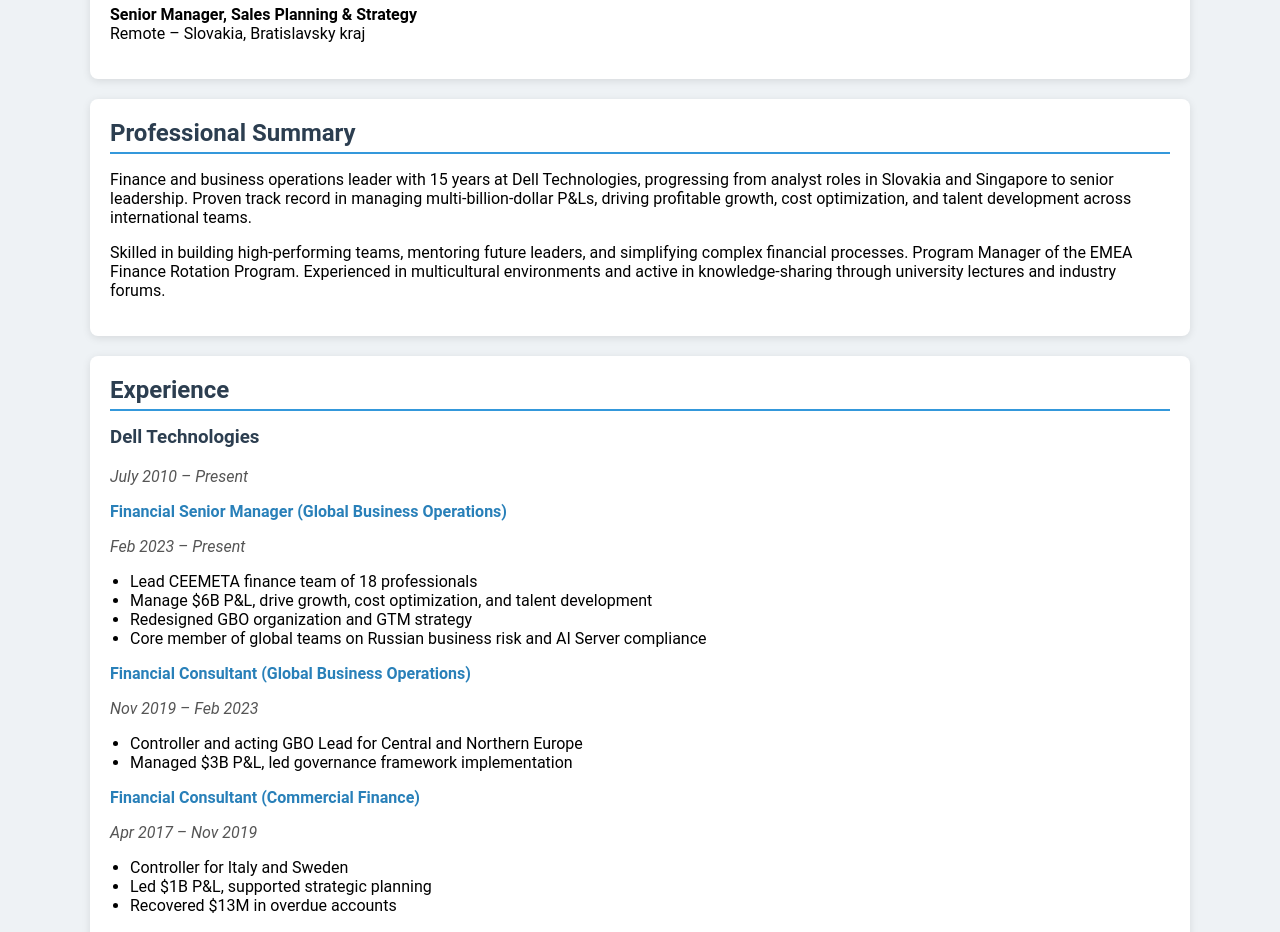
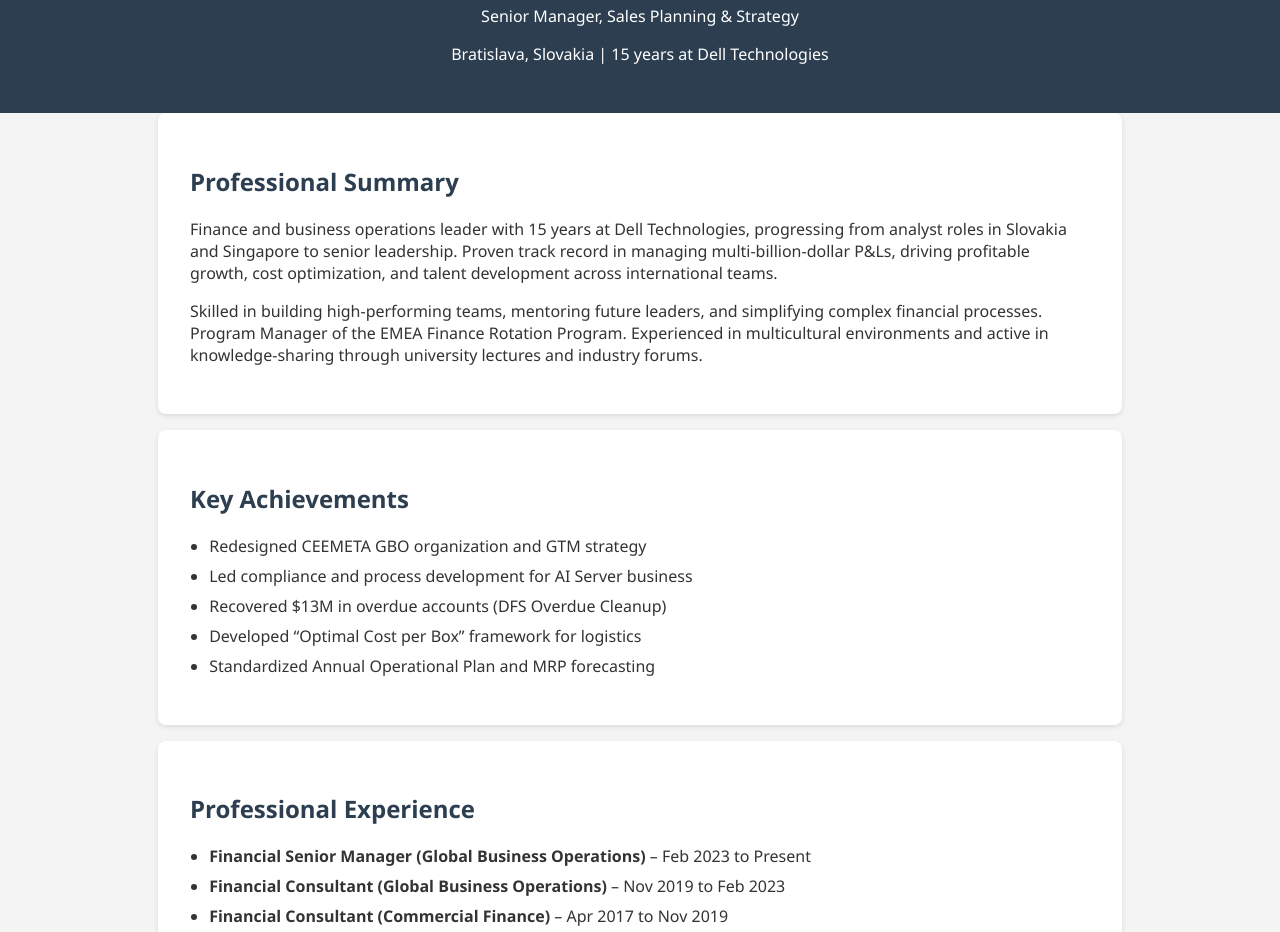
Before and after one commit to martindubek11/Interactive-CV, a plain HTML site: page index.html in a window 1280 px wide. Shown: the part 113-1045 px from the top of the page. Drawn offline with Linux system fonts and the light colour scheme.

Commit message:
Update index.html

```diff
--- a/index.html
+++ b/index.html
@@ -4,127 +4,122 @@
   <meta charset="UTF-8" />
   <meta name="viewport" content="width=device-width, initial-scale=1.0" />
   <title>Martin Dubek - CV</title>
-  https://fonts.googleapis.com/css2?family=Roboto:wght@400;700&display=swap
   <style>
     body {
-      font-family: 'Roboto', sans-serif;
-      background-color: #eef2f5;
+      font-family: 'Segoe UI', sans-serif;
       margin: 0;
-      padding: 20px;
+      padding: 0;
+      background-color: #f4f4f4;
+      color: #333;
     }
-    .container {
-      max-width: 1100px;
+    header {
+      background-color: #2c3e50;
+      color: white;
+      padding: 2rem;
+      text-align: center;
+    }
+    section {
+      padding: 2rem;
+      max-width: 900px;
       margin: auto;
+      background-color: white;
+      margin-bottom: 1rem;
+      border-radius: 8px;
+      box-shadow: 0 2px 5px rgba(0,0,0,0.1);
     }
-    .card {
-      background: #fff;
-      border-radius: 8px;
-      box-shadow: 0 2px 8px rgba(0,0,0,0.1);
-      padding: 20px;
-      margin-bottom: 20px;
-    }
-    h1, h2, h3 {
+    h2 {
       color: #2c3e50;
-      margin-top: 0;
-    }
-    .section-title {
-      border-bottom: 2px solid #3498db;
-      padding-bottom: 5px;
-      margin-bottom: 15px;
     }
     ul {
-      padding-left: 20px;
+      padding-left: 1.2rem;
     }
-    .job-title {
-      font-weight: bold;
-      color: #2980b9;
-    }
-    .date {
-      font-style: italic;
-      color: #555;
+    li {
+      margin-bottom: 0.5rem;
     }
   </style>
 </head>
 <body>
-  <div class="container">
-    <div class="card">
+  <header>
     <h1>Martin Dubek</h1>
-      <p><strong>Senior Manager, Sales Planning & Strategy</strong><br>Remote – Slovakia, Bratislavsky kraj</p>
-    </div>
+    <p>Senior Manager, Sales Planning & Strategy</p>
+    <p>Bratislava, Slovakia | 15 years at Dell Technologies</p>
+  </header>
 
-    <div class="card">
-      <h2 class="section-title">Professional Summary</h2>
+  <section>
+    <h2>Professional Summary</h2>
     <p>Finance and business operations leader with 15 years at Dell Technologies, progressing from analyst roles in Slovakia and Singapore to senior leadership. Proven track record in managing multi-billion-dollar P&Ls, driving profitable growth, cost optimization, and talent development across international teams.</p>
     <p>Skilled in building high-performing teams, mentoring future leaders, and simplifying complex financial processes. Program Manager of the EMEA Finance Rotation Program. Experienced in multicultural environments and active in knowledge-sharing through university lectures and industry forums.</p>
-    </div>
+  </section>
 
-    <div class="card">
-      <h2 class="section-title">Experience</h2>
-      <h3>Dell Technologies</h3>
-      <p class="date">July 2010 – Present</p>
+  <section>
+    <h2>Key Achievements</h2>
+    <ul>
+      <li>Redesigned CEEMETA GBO organization and GTM strategy</li>
+      <li>Led compliance and process development for AI Server business</li>
+      <li>Recovered $13M in overdue accounts (DFS Overdue Cleanup)</li>
+      <li>Developed “Optimal Cost per Box” framework for logistics</li>
+      <li>Standardized Annual Operational Plan and MRP forecasting</li>
+    </ul>
+  </section>
 
-      <div class="job-title">Financial Senior Manager (Global Business Operations)</div>
-      <p class="date">Feb 2023 – Present</p>
+  <section>
+    <h2>Professional Experience</h2>
     <ul>
-        <li>Lead CEEMETA finance team of 18 professionals</li>
-        <li>Manage $6B P&L, drive growth, cost optimization, and talent development</li>
-        <li>Redesigned GBO organization and GTM strategy</li>
-        <li>Core member of global teams on Russian business risk and AI Server compliance</li>
+      <li><strong>Financial Senior Manager (Global Business Operations)</strong> – Feb 2023 to Present</li>
+      <li><strong>Financial Consultant (Global Business Operations)</strong> – Nov 2019 to Feb 2023</li>
+      <li><strong>Financial Consultant (Commercial Finance)</strong> – Apr 2017 to Nov 2019</li>
+      <li><strong>Financial Manager 2 (Global Financial Services)</strong> – Mar 2016 to Apr 2017</li>
+      <li><strong>Financial Sr. Advisor (Commercial Finance)</strong> – Mar 2015 to Mar 2016</li>
+      <li><strong>Financial Advisor (FP&A)</strong> – Apr 2013 to Mar 2015</li>
+      <li><strong>Financial Sr. Analyst (Singapore)</strong> – Sept 2012 to Apr 2013</li>
+      <li><strong>Financial Analyst (Bratislava)</strong> – July 2010 to Sept 2011</li>
     </ul>
+  </section>
 
-      <div class="job-title">Financial Consultant (Global Business Operations)</div>
-      <p class="date">Nov 2019 – Feb 2023</p>
+  <section>
+    <h2>Education</h2>
     <ul>
-        <li>Controller and acting GBO Lead for Central and Northern Europe</li>
-        <li>Managed $3B P&L, led governance framework implementation</li>
+      <li><strong>Masaryk University, Brno</strong> – Sept 2005 to June 2010</li>
+      <li>Faculty of Economics and Administration</li>
+      <li>Thesis: Quality management in the food industry (ISO 9001:2008)</li>
     </ul>
+  </section>
 
-      <div class="job-title">Financial Consultant (Commercial Finance)</div>
-      <p class="date">Apr 2017 – Nov 2019</p>
-      <ul>
-        <li>Controller for Italy and Sweden</li>
-        <li>Led $1B P&L, supported strategic planning</li>
-        <li>Recovered $13M in overdue accounts</li>
-      </ul>
-
-      <!-- Additional roles can be added similarly -->
-    </div>
-
-    <div class="card">
-      <h2 class="section-title">Education</h2>
-      <p><strong>Masaryk University, Brno, Czech Republic</strong><br>Faculty of Economics and Administration<br><em>Sept 2005 – June 2010</em><br>Thesis: Quality management in the food industry (ISO 9001:2008)</p>
-    </div>
-
-    <div class="card">
-      <h2 class="section-title">Languages</h2>
+  <section>
+    <h2>Languages</h2>
     <ul>
       <li>Slovak – Native</li>
       <li>English – Fluent</li>
       <li>German – Intermediate</li>
       <li>Czech – Fluent</li>
     </ul>
-    </div>
+  </section>
 
-    <div class="card">
-      <h2 class="section-title">Skills & Competencies</h2>
+  <section>
+    <h2>Skills & Tools</h2>
     <ul>
       <li>AI Competencies</li>
       <li>Microsoft Office (Excel Expert Certified)</li>
       <li>PowerBI, Oracle, Adobe Photoshop</li>
       <li>10-finger touch typing</li>
     </ul>
-    </div>
+  </section>
 
-    <div class="card">
-      <h2 class="section-title">Activities & Interests</h2>
+  <section>
+    <h2>Programs & Activities</h2>
     <ul>
       <li>Program Manager – EMEA Finance Rotation Program</li>
       <li>Lecturer – Conflict Resolution at Economic University & Comenius University</li>
       <li>Leader – Dell Bratislava Sport Managers Group</li>
-        <li>Sports: Indoor football, badminton</li>
-        <li>Hobbies: Table games, travel, gardening</li>
     </ul>
-    </div>
-  </div>
+  </section>
+
+  <section>
+    <h2>Interests</h2>
+    <ul>
+      <li>Indoor football, badminton</li>
+      <li>Table games, travel, gardening</li>
+    </ul>
+  </section>
 </body>
 </html>
```
Lines whose indentation alone changed are shown as unchanged.
